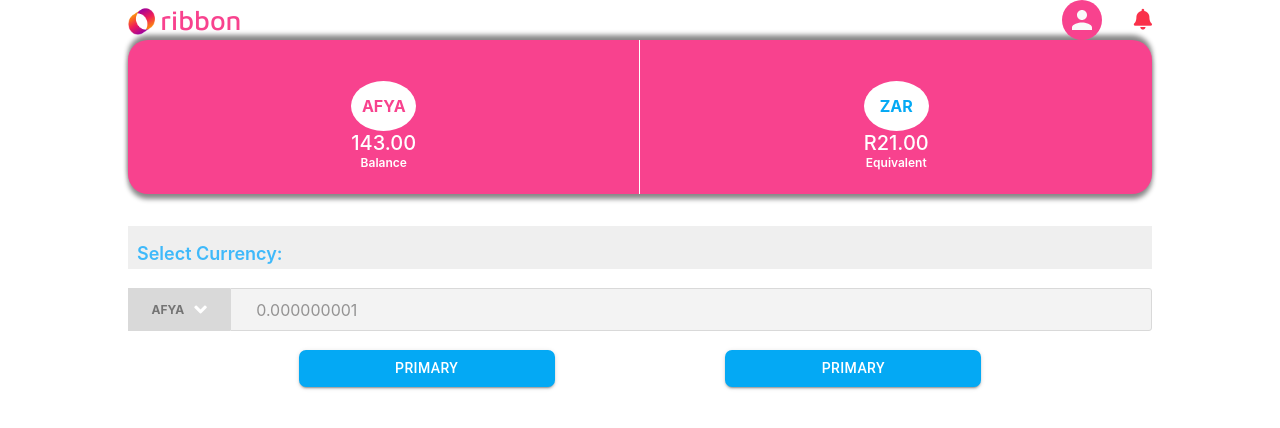
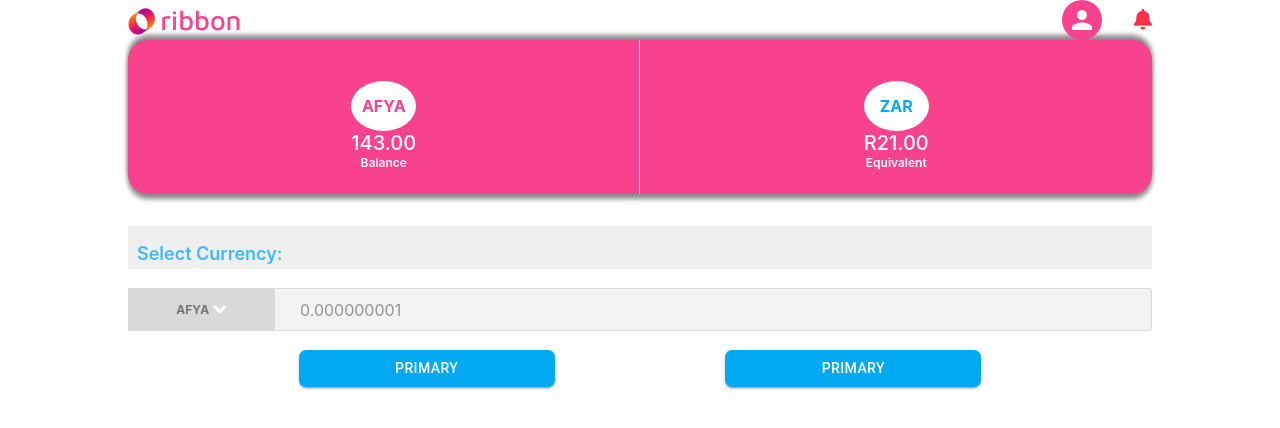
Before and after one commit to opeyemipeter1759/blockafric, a React (Create React App) app: page / in a window 1280 px wide. Shown: the top 428 px of the page. Built offline with nearby package versions, Linux system fonts and the light colour scheme.

Commit message:
create select currency

```diff
--- a/src/components/Selectcurreny.css
+++ b/src/components/Selectcurreny.css
@@ -46,14 +46,14 @@ p {
   display: flex;
   align-items: center;
   justify-content: center;
-  width: 10%;
+  width: 15%;
   background-color: #d9d9d9;
 }
 .dropdown-text {
   color: #747474;
   font-size: 12px;
   font-weight: 700;
-  margin-right: 10px;
+  margin-right: 4px;
 }
 .dropdown > i {
   color: #ffffff;
```
